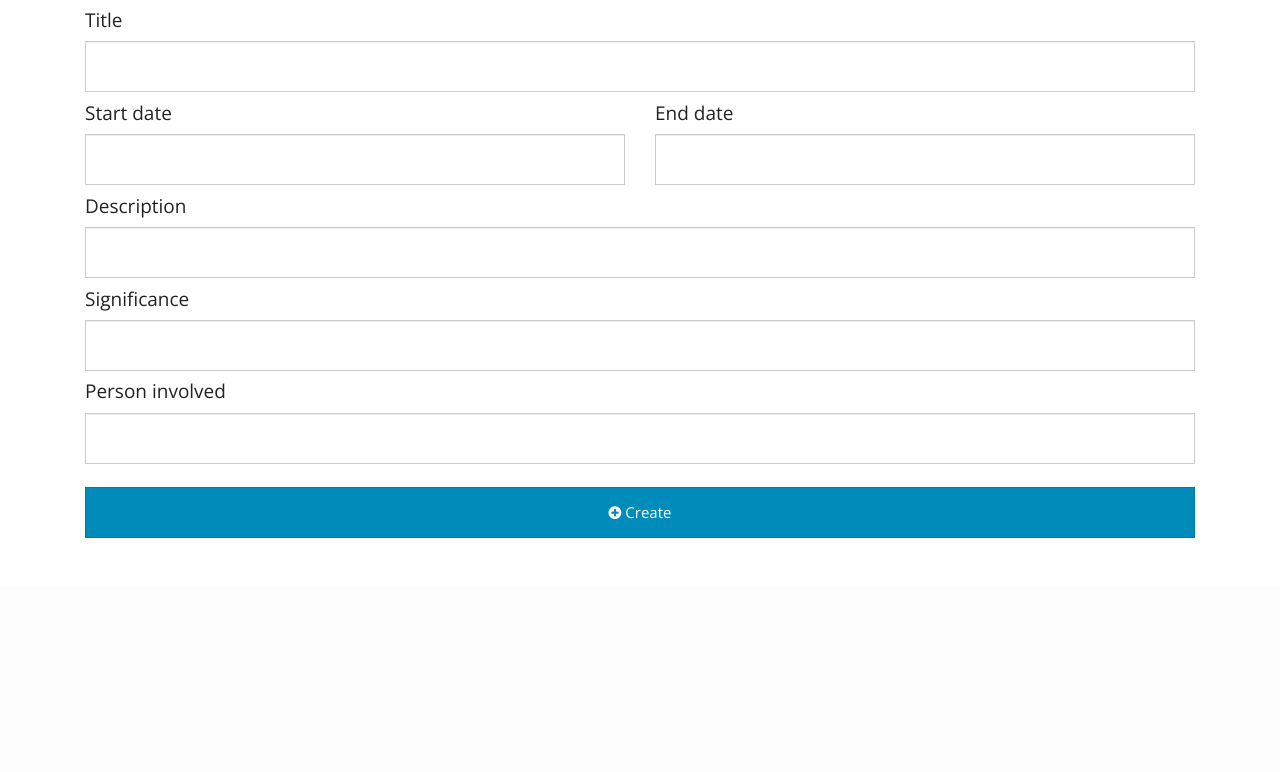
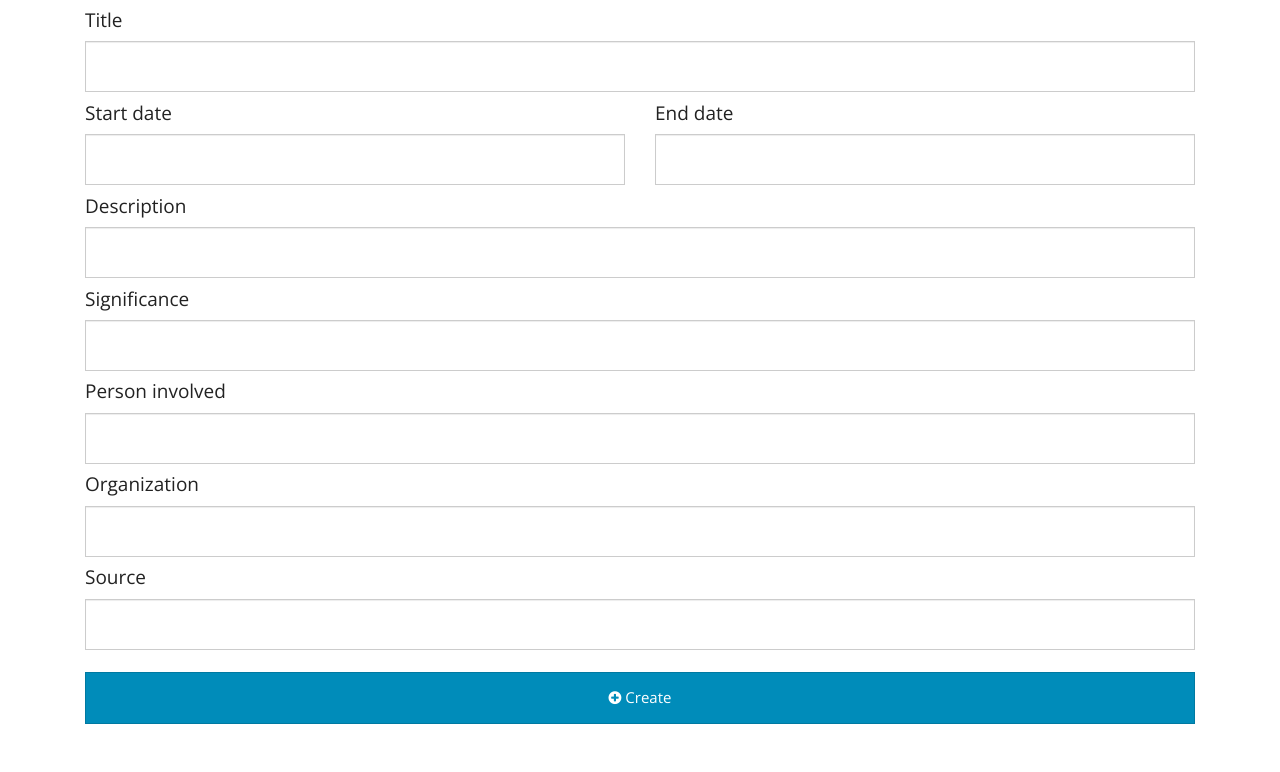
Before and after one commit to datamade/occrp-timeline-tool, a Flask app: page /story/1 in a window 1280 px wide. Shown: the part 243-1015 px from the top of the page. Before the commit the page ends 781 px from the top, so only its background shows below. Run offline with Flask 2, Linux system fonts and the light colour scheme; data that the repository does not hold is empty; parts of the project's set-up code (start-up, migrations or seed data) failed here and were passed over; some libraries are stand-ins or nearby versions.

Commit message:
Add sources and organizations to event form

```diff
--- a/occrp/forms.py
+++ b/occrp/forms.py
@@ -18,6 +18,8 @@ class EventForm(FlaskForm):
     description = StringField('description')
     significance = StringField('significance')
     person_name = StringField('person_name')
+    source_label = StringField('source_label')
+    organization = StringField('organization')
 
     def validate(self):
         rv = FlaskForm.validate(self)
--- a/occrp/templates/partials/event_form.html
+++ b/occrp/templates/partials/event_form.html
@@ -108,6 +108,44 @@
     </div>
 
     <div class="row">
+        <div class="form-inline">
+            {% if form.organization.errors %}
+                <div class="form-group has-error col-sm-12">
+            {% else %}
+                <div class="form-group col-sm-12">
+            {% endif %}
+                <h4>Organization</h4>
+                {{ form.organization(class="form-control") }}
+                {% if form.organization.errors %}
+                    {% for error in form.organization.errors %}
+                        <span class="help-block">{{ error }}</span>
+                    {% endfor %}
+                {% endif %}
+                </div>
+        </div>
+    </div>
+
+    <div class="row">
+        <div class="form-inline">
+            {% if form.source_label.errors %}
+                <div class="form-group has-error col-sm-12">
+            {% else %}
+                <div class="form-group col-sm-12">
+            {% endif %}
+                <h4>Source</h4>
+                {{ form.source_label(class="form-control") }}
+                {% if form.source_label.errors %}
+                    {% for error in form.source_label.errors %}
+                        <span class="help-block">{{ error }}</span>
+                    {% endfor %}
+                {% endif %}
+                </div>
+        </div>
+    </div>
+
+
+
+    <div class="row">
       <div class="form-group col-sm-12">
           <br>
           <button class="btn btn-primary btn-block" type="submit"><i class="fa fa-plus-circle" aria-hidden="true"></i> Create</button>
--- a/occrp/templates/story.html
+++ b/occrp/templates/story.html
@@ -17,7 +17,7 @@
 
 <div class="row">
     <div class="col-md-12">
-    {% include 'partials/event_form.html' %}
+        {% include 'partials/event_form.html' %}
     </div>
 </div>
 
--- a/occrp/views.py
+++ b/occrp/views.py
@@ -52,6 +52,8 @@ def story(story_id):
         description = form.data['description']
         significance = form.data['significance']
         person_name = form.data['person_name']
+        source_label = form.data['source_label']
+        organization = form.data['organization']
 
         if start_date:
             start_date, start_date_accuracy = parseDateAccuracy(start_date)
@@ -82,8 +84,17 @@ def story(story_id):
             if person_name:
                 person, person_created = get_or_create(Person,
                                   name=person_name)
+                event.people.append(person)
 
-                event.people.append(person)
+            if source_label:
+                source, source_created = get_or_create(Source,
+                                        label=source_label)
+                event.sources.append(source)
+
+            if organization:
+                org, org_created = get_or_create(Organization,
+                                    name=organization)
+                event.organizations.append(org)
 
             # Update story
             story.events.append(event)
```
